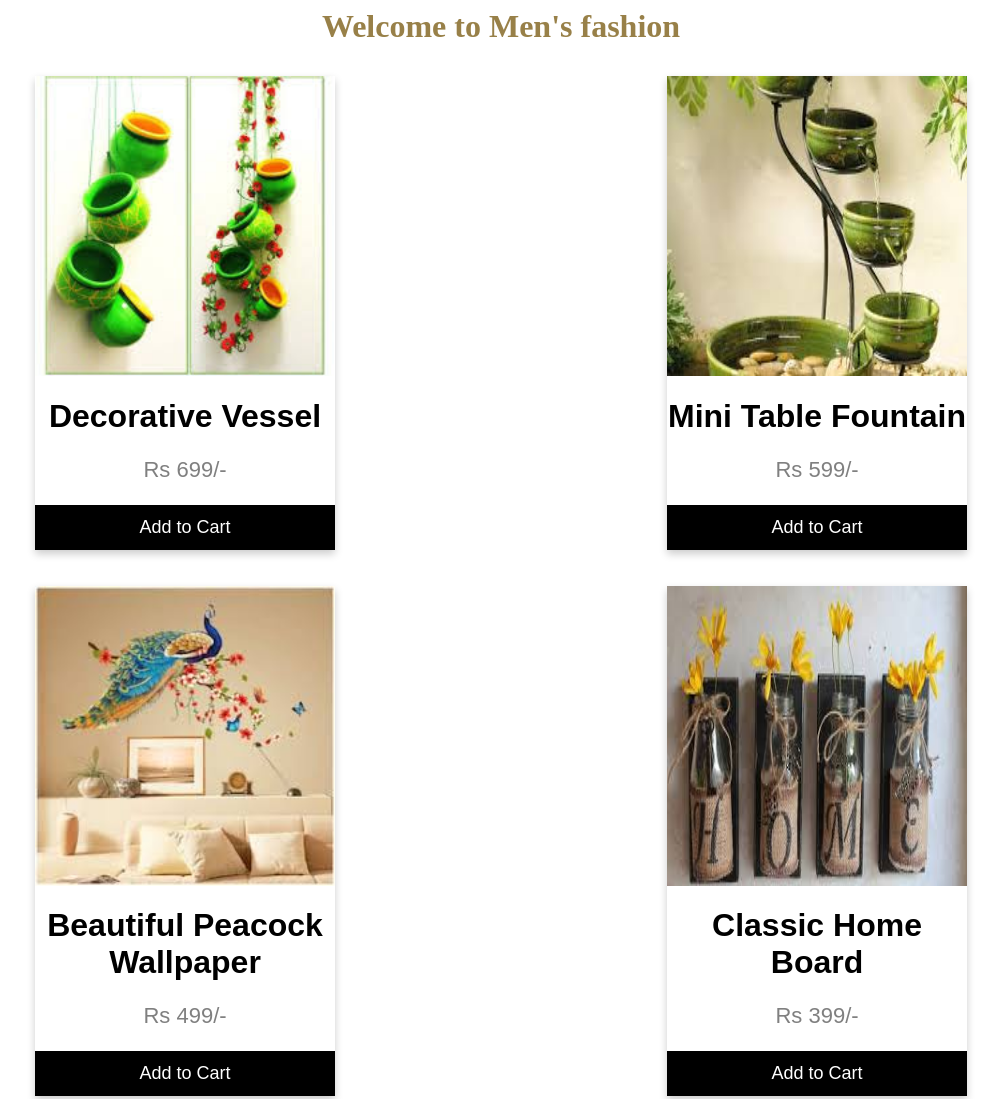
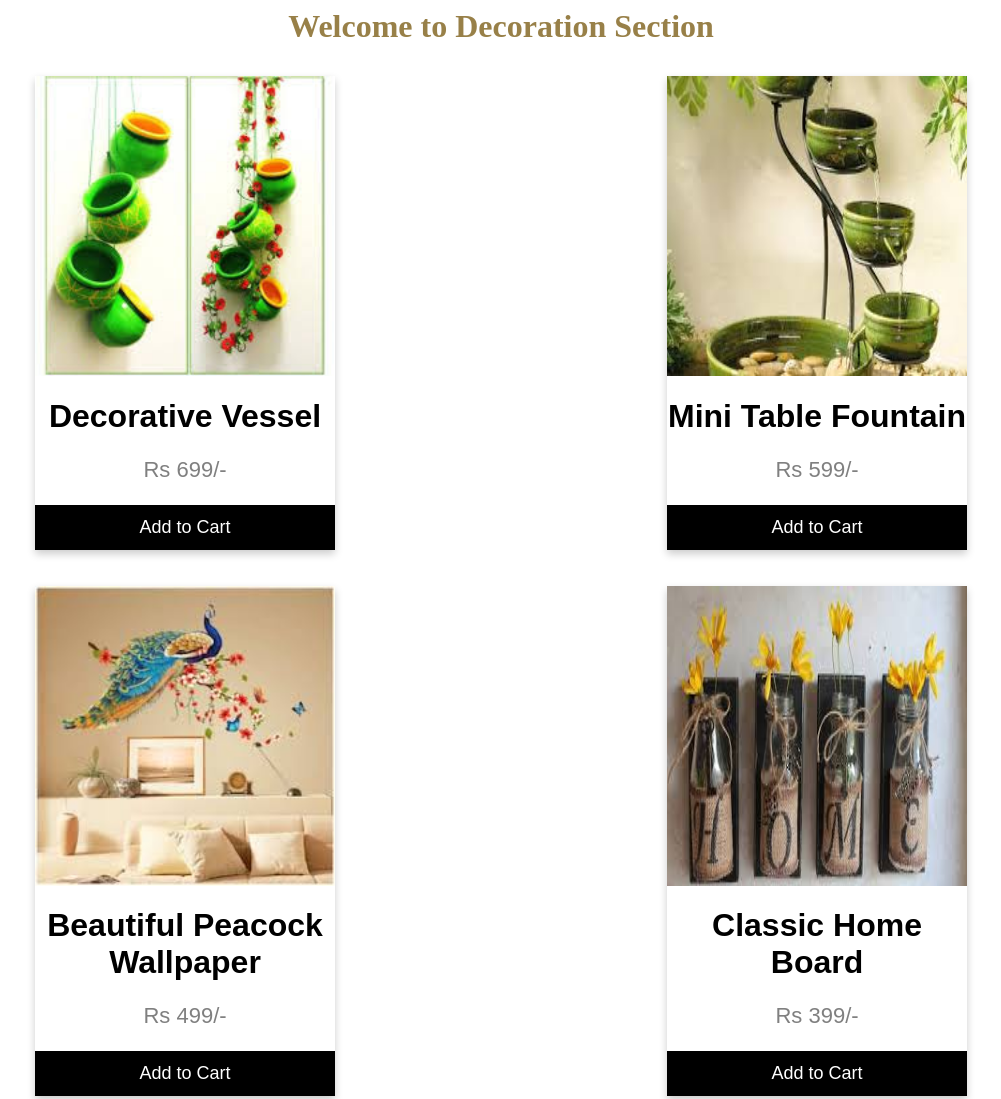
Before and after one commit to suyashpujari/e-Shopping.github.io, a plain HTML site: page Decoration.html in a window 1280 px wide. Shown: the top 1099 px of the page, without its empty margins (139-1140 px from the left). Drawn offline with Linux system fonts and the light colour scheme.

Commit message:
Update Decoration.html

```diff
--- a/Decoration.html
+++ b/Decoration.html
@@ -73,7 +73,7 @@ img {
 </style>
 </head>
 <body>
-<h1 style="color:#988048;"align="center">Welcome to Men's fashion</h1>
+<h1 style="color:#988048;"align="center">Welcome to Decoration Section</h1>
 <div class="row" >
 	<div class="column" >
 		<div class="card" >
```
